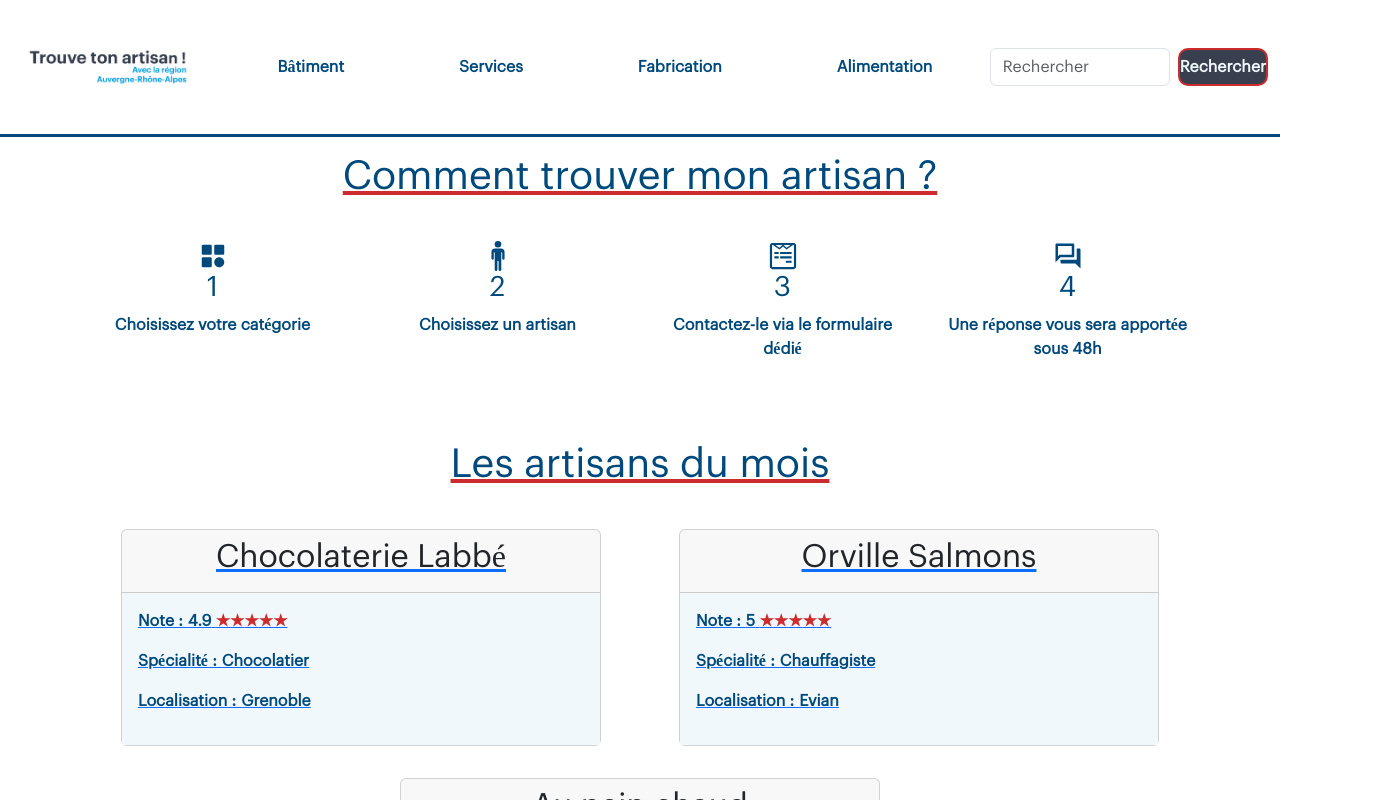
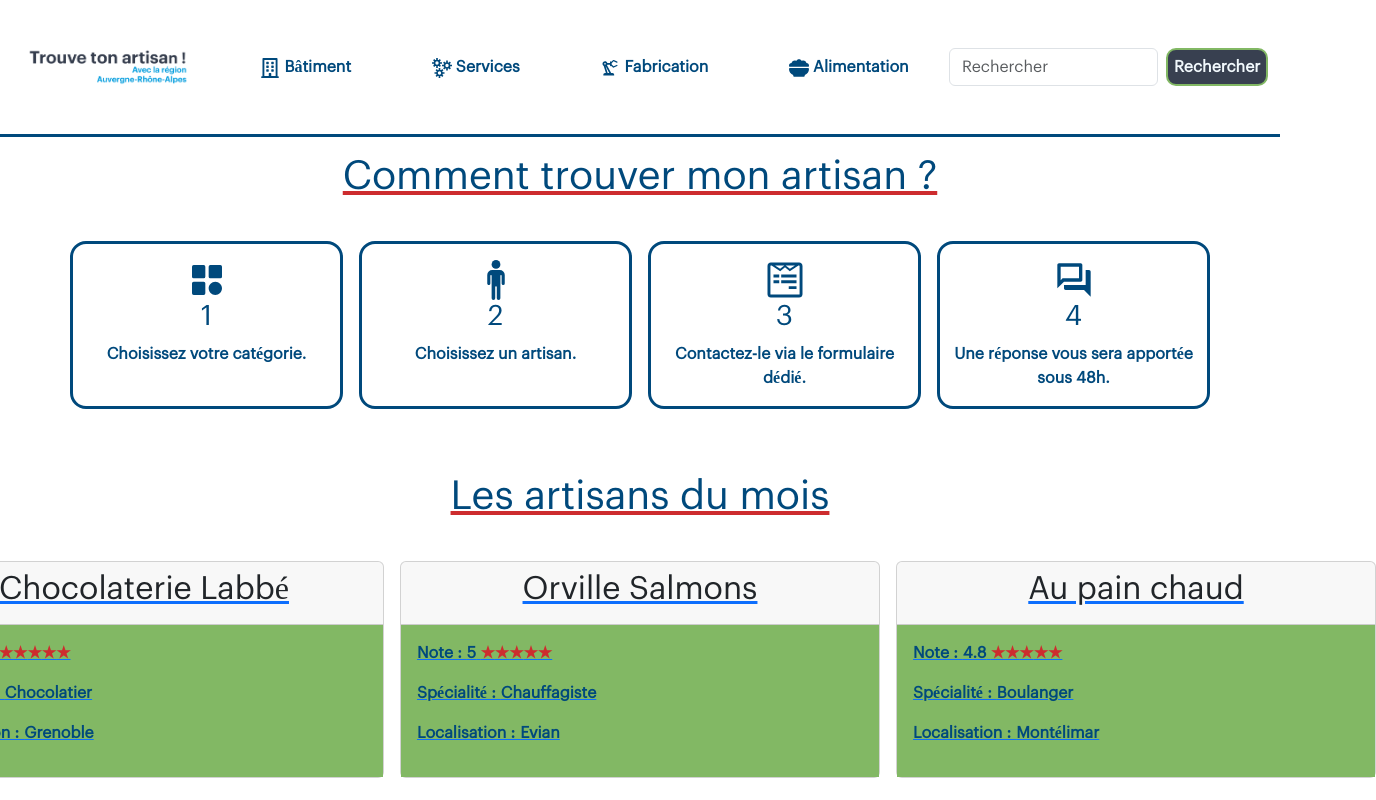
Before and after one commit to Fanelaz/TrouveTonArtisans, a React (Create React App) app: page / in a window 1280 px wide. Shown: the top 800 px of the page, 1376 px wide, since content can reach past the window. Built offline with nearby package versions, Linux system fonts and the light colour scheme.

Commit message:
changement graphique 1

```diff
--- a/src/assets/style/Header.scss
+++ b/src/assets/style/Header.scss
@@ -20,7 +20,6 @@
 
 .searchContainer{
     background-color: white;
-    border: 0.2rem solid #00497c;
     margin-top: 2rem;
     margin-bottom: 2rem;
     padding-bottom: 2rem;
@@ -36,15 +35,15 @@ section h2{
 }
 
 .searchButton{
-    width: 6rem;
-    border: 2px solid #cd2c2e;
+    width: 10rem;
+    border: 2px solid #82b864;
     border-radius: 10px;
     background-color: #384050;
     color: #f1f8fc;
 }
 
 .searchButton:hover{
-    border: 2px solid #82b864;
+    border: 2px solid #cd2c2e;
 }
 
 nav{
--- a/src/assets/style/NotFound.scss
+++ b/src/assets/style/NotFound.scss
@@ -2,7 +2,7 @@ main {
     display: flex;
     justify-content: center;
     align-items: center;
-    flex-direction : column;
+    flex-direction: column;
 }
 
 
@@ -12,12 +12,11 @@ main {
     width: auto;
 }
 
-body {
-    width: auto;
-    height: 1080px;
-    }
 
 .error {
+    display: block;
+    text-align: center;
+
     color: #fff;
     font-size: 12em;
     font-weight: bold;
@@ -28,17 +27,15 @@ body {
         0 3px 0 #bbb,
         0 4px 0 #b9b9b9,
         0 5px 0 #aaa,
-      0 6px 1px rgba(0,0,0,.1),
-      0 0 5px rgba(0,0,0,.1),
-      0 1px 3px rgba(0,0,0,.3),
-      0 3px 5px rgba(0,0,0,.2),
-      0 5px 10px rgba(0,0,0,.25),
-      0 10px 10px rgba(0,0,0,.2),
-      0 20px 20px rgba(0,0,0,.15);
+        0 6px 1px rgba(0, 0, 0, .1),
+        0 0 5px rgba(0, 0, 0, .1),
+        0 1px 3px rgba(0, 0, 0, .3),
+        0 3px 5px rgba(0, 0, 0, .2),
+        0 5px 10px rgba(0, 0, 0, .25),
+        0 10px 10px rgba(0, 0, 0, .2),
+        0 20px 20px rgba(0, 0, 0, .15);
 }
 
-    .error {
-    display: block;
-    text-align: center;
-    padding: 300px;
+.boutton {
+    color: #f1f8fc ;
 }
--- a/src/assets/style/home.scss
+++ b/src/assets/style/home.scss
@@ -1,5 +1,34 @@
+.card-tuto{
+    margin-top: 1rem;
+    background-color: white;
+    display: flex;
+    flex-direction: column;
+
+}
+
+#tuto {
+    margin-top: 2rem;
+    display: flex;
+    flex-direction: row;
+    column-gap: 1rem;
+
+}
+
+#tutod {
+    border: solid;
+    padding-top: 1rem;
+    border-radius: 1rem;
+}
+
+h1{
+    text-align: center;
+    text-decoration: underline;
+    text-decoration-color: #cd2c2e;
+}
+
 .card{
     margin-top: 2rem;
+
 }
 
 .topCard:nth-child(5){
@@ -13,25 +42,10 @@
 }
 
 .card-body{
-    background-color: #f1f8fc;
+    background-color: #82b864;
 }
 
-#tuto {
-    margin-top: 2rem;
-}
 
-.card-tuto{
-    margin-top: 1rem;
-    background-color: white;
-    display: flex;
-    flex-direction: column;
-}
-
-h1{
-    text-align: center;
-    text-decoration: underline;
-    text-decoration-color: #cd2c2e;
-}
 
 
 .contArtisans{
@@ -63,7 +77,7 @@ span{
     .topArtisans{
         display: flex;
         flex-direction: row;
-        flex-wrap: wrap;
+        column-gap: 1rem;
         justify-content: space-around;
     }
 }
--- a/src/pages/Home.jsx
+++ b/src/pages/Home.jsx
@@ -2,42 +2,45 @@ import React from "react";
 import { Link } from "react-router-dom";
 import "../assets/style/home.scss";
 import artisans from '../datas.json';
+
+
 import { BiSolidCategory } from "react-icons/bi";
 import { IoMan } from "react-icons/io5";
 import { FaWpforms } from "react-icons/fa";
 import { MdOutlineQuestionAnswer } from "react-icons/md";
 
 
-const Home = () =>{
+
+const Home = () => {
 
     let topArtisans = artisans.filter(artisan => artisan.top);
 
-    return(
+    return (
         <div>
             <section className="container card-tuto" >
                 <h1>Comment trouver mon artisan ?</h1>
 
                 <div class="row" id="tuto">
-                <div class="col text-center">
-                    <BiSolidCategory size={30} color="white"/>
+                    <div class="col text-center" id="tutod">
+                        <BiSolidCategory size={40} />
                         <h3 >1</h3>
-                    <p >Choisissez votre catégorie</p>
+                        <p >Choisissez votre catégorie.</p>
 
                     </div>
-                <div class="col text-center">
-                    <IoMan size={30}/>
+                    <div class="col text-center" id="tutod">
+                        <IoMan size={40} />
                         <h3 >2</h3>
-                    <p >Choisissez un artisan</p>
+                        <p >Choisissez un artisan.</p>
                     </div>
-                <div class="col text-center">
-                    <FaWpforms size={30}/>
+                    <div class="col text-center" id="tutod">
+                        <FaWpforms size={40} />
                         <h3 >3</h3>
-                    <p > Contactez-le via le formulaire dédié</p>
+                        <p > Contactez-le via le formulaire dédié.</p>
                     </div>
-                <div class="col text-center">
-                    <MdOutlineQuestionAnswer size={30}/>
+                    <div class="col text-center" id="tutod">
+                        <MdOutlineQuestionAnswer size={40} />
                         <h3 >4</h3>
-                    <p >Une réponse vous sera apportée sous 48h</p>
+                        <p >Une réponse vous sera apportée sous 48h.</p>
                     </div>
 
 
@@ -46,7 +49,7 @@ const Home = () =>{
             <section className="container contArtisans ">
                 <h1>Les artisans du mois</h1>
                 <div className="topArtisans">
-            {topArtisans.map(artisan =>(
+                    {topArtisans.map(artisan => (
                         <Link key={artisan.id} to={`/artisan/${artisan.id}`} className="link">
                             <div key={artisan.id}>
                                 <div className="card topCard">
@@ -63,6 +66,8 @@ const Home = () =>{
                         </Link>
                     ))}
                 </div>
+
+
             </section>
         </div>
 
--- a/src/pages/NotFound.jsx
+++ b/src/pages/NotFound.jsx
@@ -1,18 +1,28 @@
 import "../assets/style/NotFound.scss";
+import { Link } from "react-router-dom";
+
 
 
 const NotFound = () => {
     return (
         <main>
             <div className="Title">
-                    <div class="error">Erreur 404</div>
+                <div class="error">Erreur 404</div>
+
             </div>
             <div className="img404">
-                <img src="../img/notfound.jpg"/>
+                <img src="../img/notfound.jpg" />
             </div>
+
+            <button type="button" class="btn btn-dark">
+            <Link className="boutton" to="/">Retour à l'acceuil</Link>
+            </button>
+
+
         </main>
     )
 }
 
 
+
 export default NotFound;
--- a/src/pages/header.jsx
+++ b/src/pages/header.jsx
@@ -2,6 +2,11 @@ import React, {useState} from "react";
 import { Link } from "react-router-dom";
 import "../assets/style/Header.scss";
 import artisans from "../datas.json";
+
+import { FaRegBuilding } from "react-icons/fa";
+import { GrServices } from "react-icons/gr";
+import { MdOutlinePrecisionManufacturing } from "react-icons/md";
+import { FaBowlFood } from "react-icons/fa6";
 
 const Header = () => {
 
@@ -31,10 +36,10 @@ const Header = () => {
           </button>
           <div className="collapse navbar-collapse headBar" id="navbarSupportedContent">
             <div className="navigation">
-              <Link className="nav-link" aria-current="page" to="/batiment">Bâtiment</Link>
-              <Link className="nav-link " aria-current="page" to="/service">Services</Link>
-              <Link className="nav-link " aria-current="page" to="/fabrication">Fabrication</Link>
-              <Link className="nav-link " aria-current="page" to="/alimentation">Alimentation</Link>
+              <Link className="nav-link" aria-current="page" to="/batiment"><FaRegBuilding  size={20}/> Bâtiment</Link>
+              <Link className="nav-link " aria-current="page" to="/service"><GrServices size={20}/> Services</Link>
+              <Link className="nav-link " aria-current="page" to="/fabrication"><MdOutlinePrecisionManufacturing size={20}/> Fabrication</Link>
+              <Link className="nav-link " aria-current="page" to="/alimentation"><FaBowlFood size={20}/> Alimentation</Link>
             </div>
             <form className="d-flex" role="search">
               <input className="form-control me-2" type="search" placeholder="Rechercher" aria-label="Search" onChange={handleRecherche}/>
```
Lines whose indentation alone changed are shown as unchanged.
